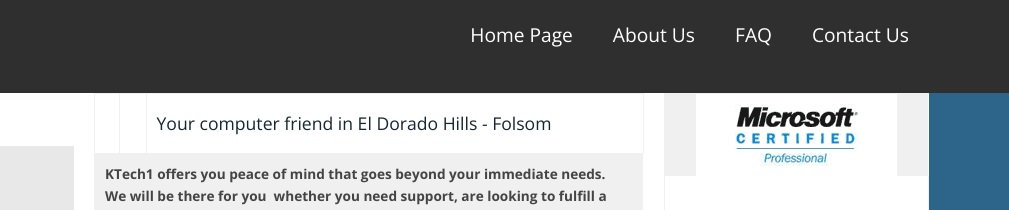
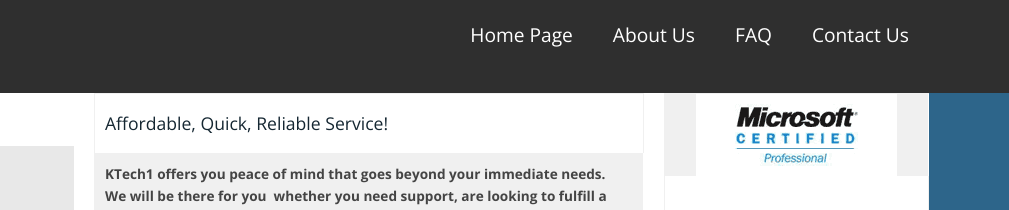
Before and after one commit to idokin/KTech1, a plain HTML site: page index.html in a window 1280 px wide. Shown: the top 210 px of the page, 271-1280 px from the left. Drawn offline with nearby package versions, Linux system fonts and the light colour scheme.

Commit message:
fixed catchphrase and location

```diff
--- a/index.html
+++ b/index.html
@@ -72,10 +72,8 @@
 
 
         <tr>
-          <td width="18" height="30">&nbsp;</td>
-          <td width="27">&nbsp;</td>
-          <td width="541" colspan="2"> <h5>Your computer friend
-          in  El Dorado Hills - Folsom</h5></td>
+
+          <td width="541" colspan="2"> <h5>Affordable, Quick, Reliable Service!
         </tr>
         <tr>
           <td height="72" colspan="5">          <p class="bodyText"><strong >
```
